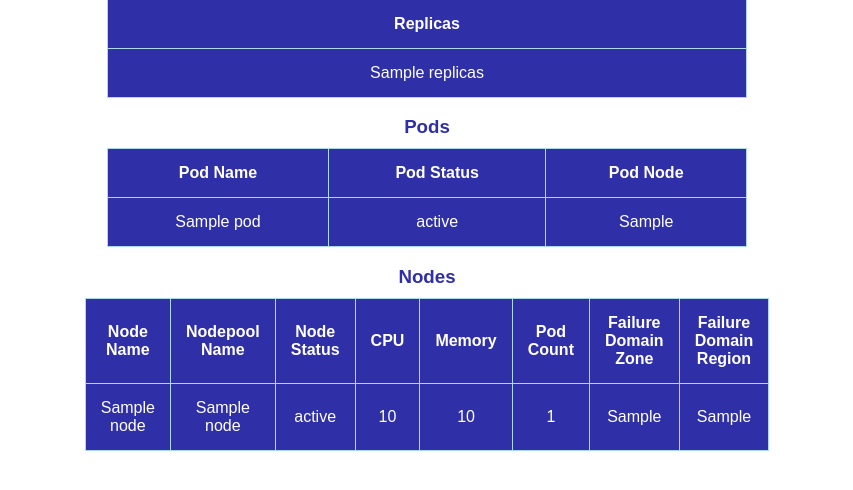
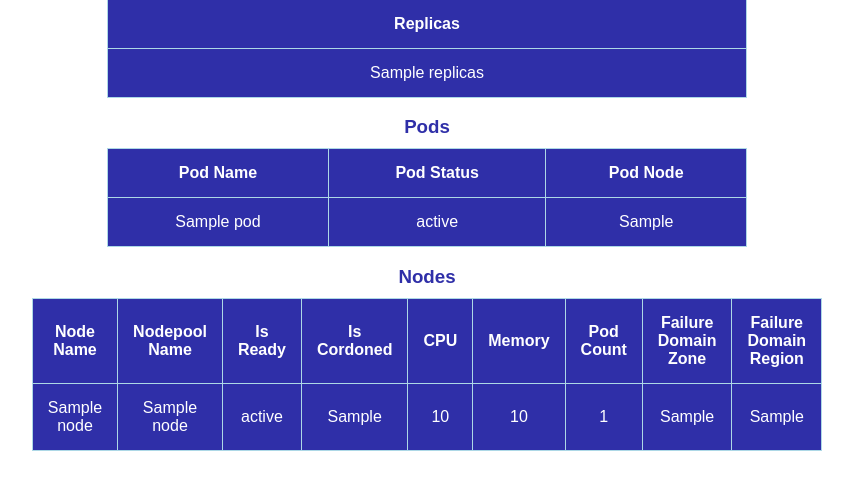
Before and after one commit to kortstie/demo-webapp, a Flask app: template templates/index.html in a window 1280 px wide. Shown: the part 251-741 px from the top of the page, without its empty margins (213-1066 px from the left). Run offline with Flask 2, Linux system fonts and the light colour scheme; the template is opened without the code that fills it: most values are stand-ins (such as "Sample title", 1, 10 or a date in 2020).

Commit message:
node cordoned

```diff
--- a/app.py
+++ b/app.py
@@ -46,6 +46,7 @@ def home():
         for condition in node.status.conditions:
             if condition.type == 'Ready':
                 node_status = condition.status
+        is_cordoned = node.spec.unschedulable or False
 
 
         node_data.append({
@@ -56,7 +57,8 @@ def home():
             'cpu_capacity': cpu_capacity,
             'memory_capacity': memory_capacity_gb,
             'pod_count': pod_count,
-            'node_status': node_status
+            'node_status': node_status,
+            'is_cordoned': is_cordoned
         })
 
     return render_template('index.html', k8s_version=k8s_version, node_data=node_data, replicas=replicas, pod_data=pod_data)
--- a/templates/index.html
+++ b/templates/index.html
@@ -75,7 +75,8 @@
         <tr>
             <th>Node Name</th>
             <th>Nodepool Name</th>
-            <th>Node Status</th>
+            <th>Is Ready</th>
+            <th>Is Cordoned</th>
             <th>CPU</th>
             <th>Memory</th>
             <th>Pod Count</th>
@@ -87,6 +88,7 @@
             <td>{{ node.node_name }}</td>
             <td>{{ node.nodepool_name }}</td>
             <td>{{ node.node_status }}</td>
+            <td>{{ node.node_cordoned }}</td>
             <td>{{ node.cpu_capacity }}</td>
             <td>{{ node.memory_capacity }}</td>
             <td>{{ node.pod_count }}</td>
```
